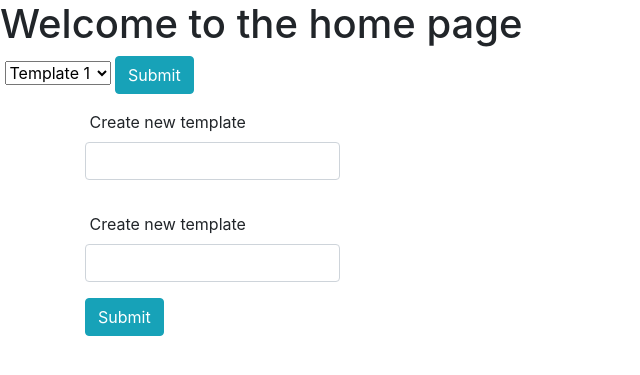
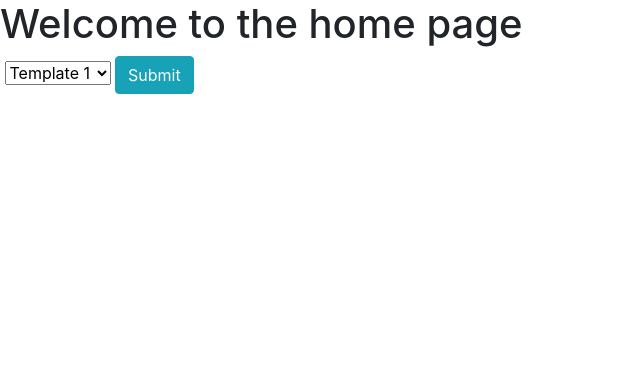
Before and after one commit to tristanbrody/flask-exercise-19-2, a Flask app: page /home in a window 1280 px wide. Shown: the top 375 px of the page, without its empty margins (0-640 px from the left). Run offline with Flask 2, Linux system fonts and the light colour scheme; some libraries are stand-ins or nearby versions.

Commit message:
commented out part of HTML file with adding new templates

```diff
--- a/templates/index.html
+++ b/templates/index.html
@@ -13,7 +13,7 @@
     <button class="btn btn-info">Submit</button>
 </form>
 
-<div class="container">
+<!-- <div class="container">
     <form action='/create-story-template'>
         <div class="row">
             <div class="form-group mt-3 col-3">
@@ -39,8 +39,8 @@
                 </div>
             </div>
         </div>
-        <button class="btn btn-info">Submit</button>
-</div>
+        <button class="btn btn-info">Submit</button> -->
+<!-- </div> -->
 
 </form>
 {% endblock %}
```
